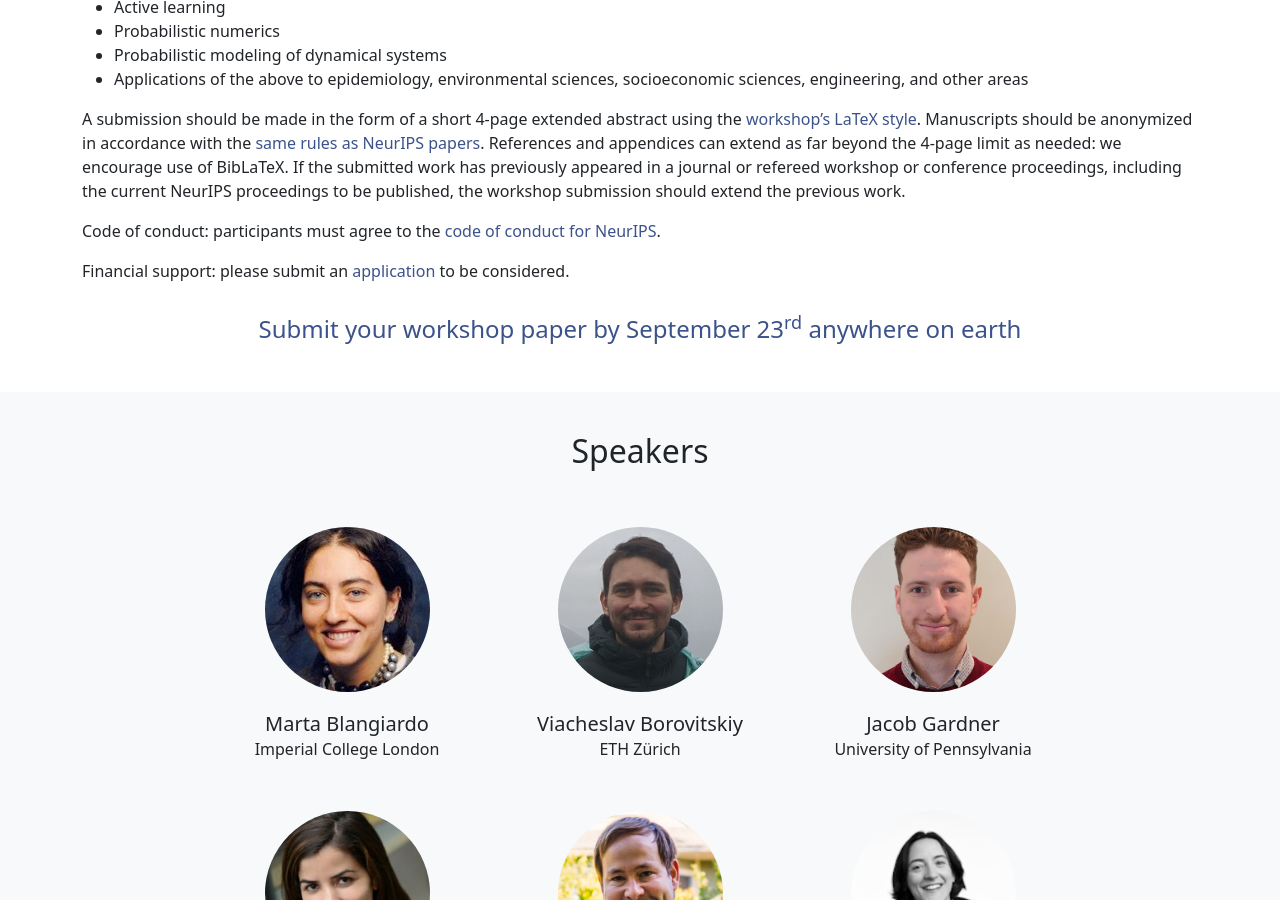
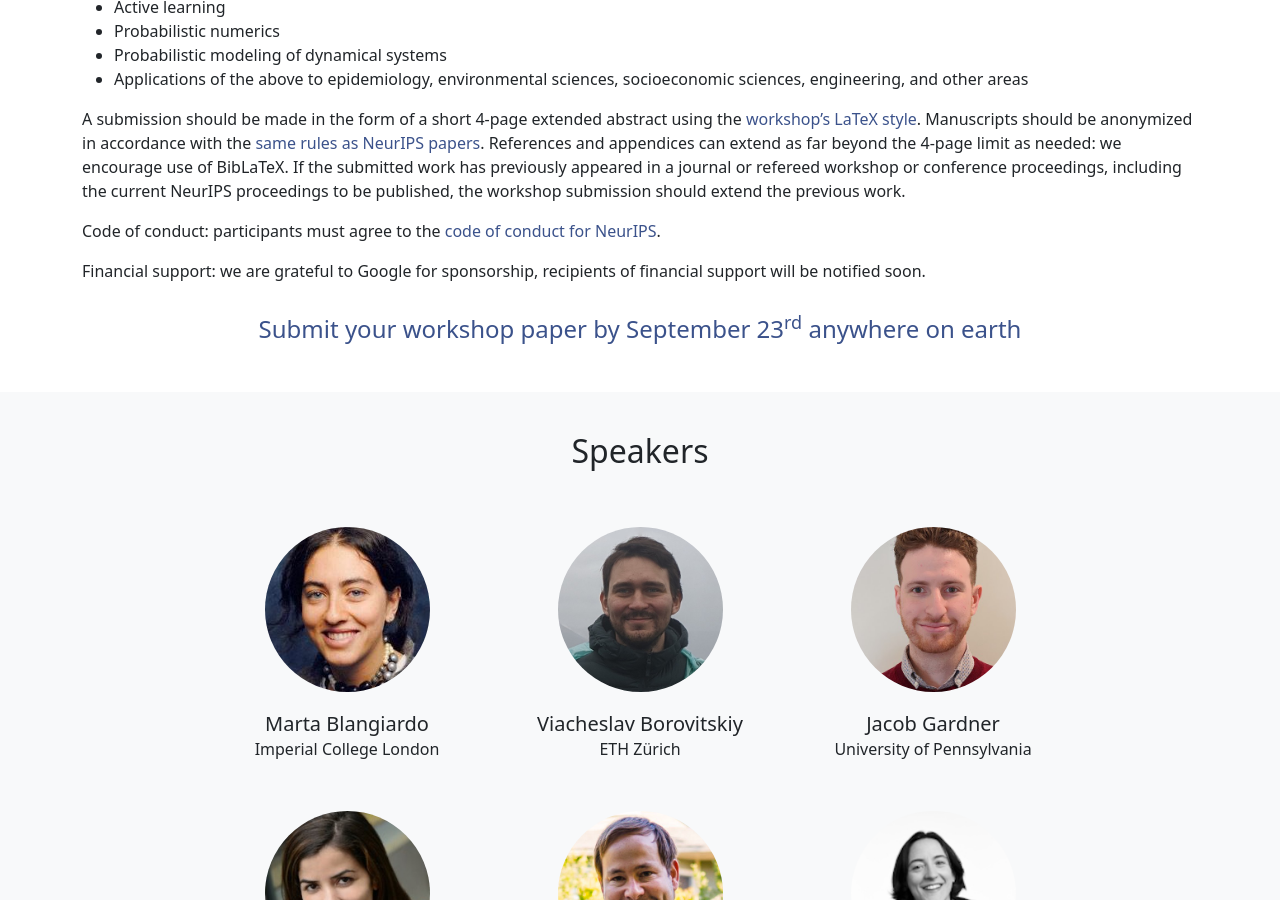
Before and after one commit to gp-seminar-series/neurips-2022, a Jekyll site: the page built from index.html, in a window 1280 px wide and 900 px high, scrolled down 1400 px. Built offline with Jekyll 4.4.1, drawn with Linux system fonts in a browser that asks for light colours; nearby versions of some CDN libraries.

Commit message:
Update financial support.

```diff
--- a/submissions.html
+++ b/submissions.html
@@ -21,6 +21,6 @@ If the submitted work has previously appeared in a journal or refereed workshop
 
 Code of conduct: participants must agree to the <a href="https://neurips.cc/public/CodeOfConduct">code of conduct for NeurIPS</a>.
 
-Financial support: please submit an <a href="https://forms.gle/EkYpEL4BgyNoNNQNA">application</a> to be considered.
+Financial support: we are grateful to Google for sponsorship, recipients of financial support will be notified soon.
 
 <p class="h4 text-center py-3"><a href="https://cmt3.research.microsoft.com/GPSMDMS2022/">Submit your workshop paper by September 23<sup>rd</sup> anywhere on earth</a></p>
```
